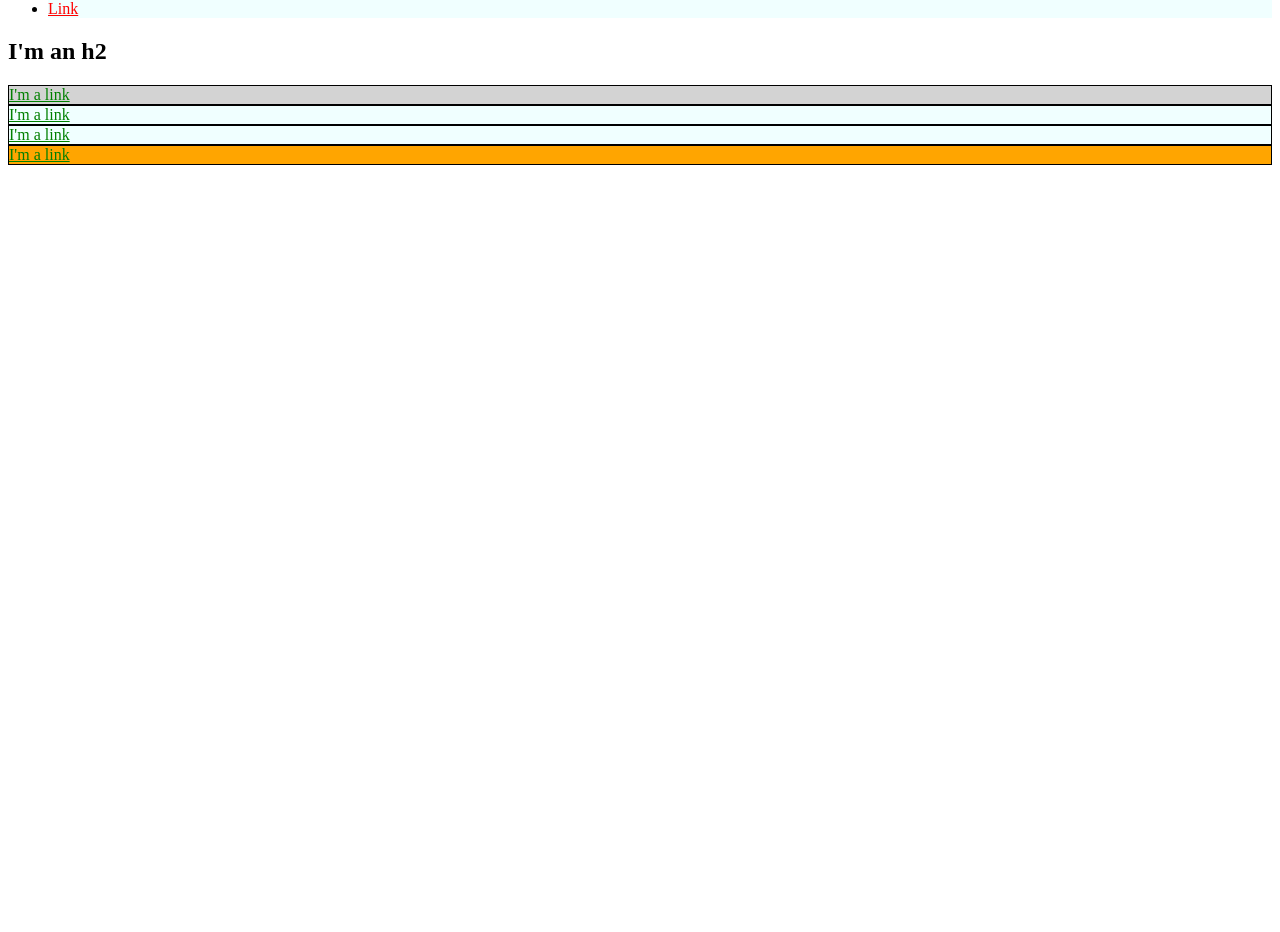
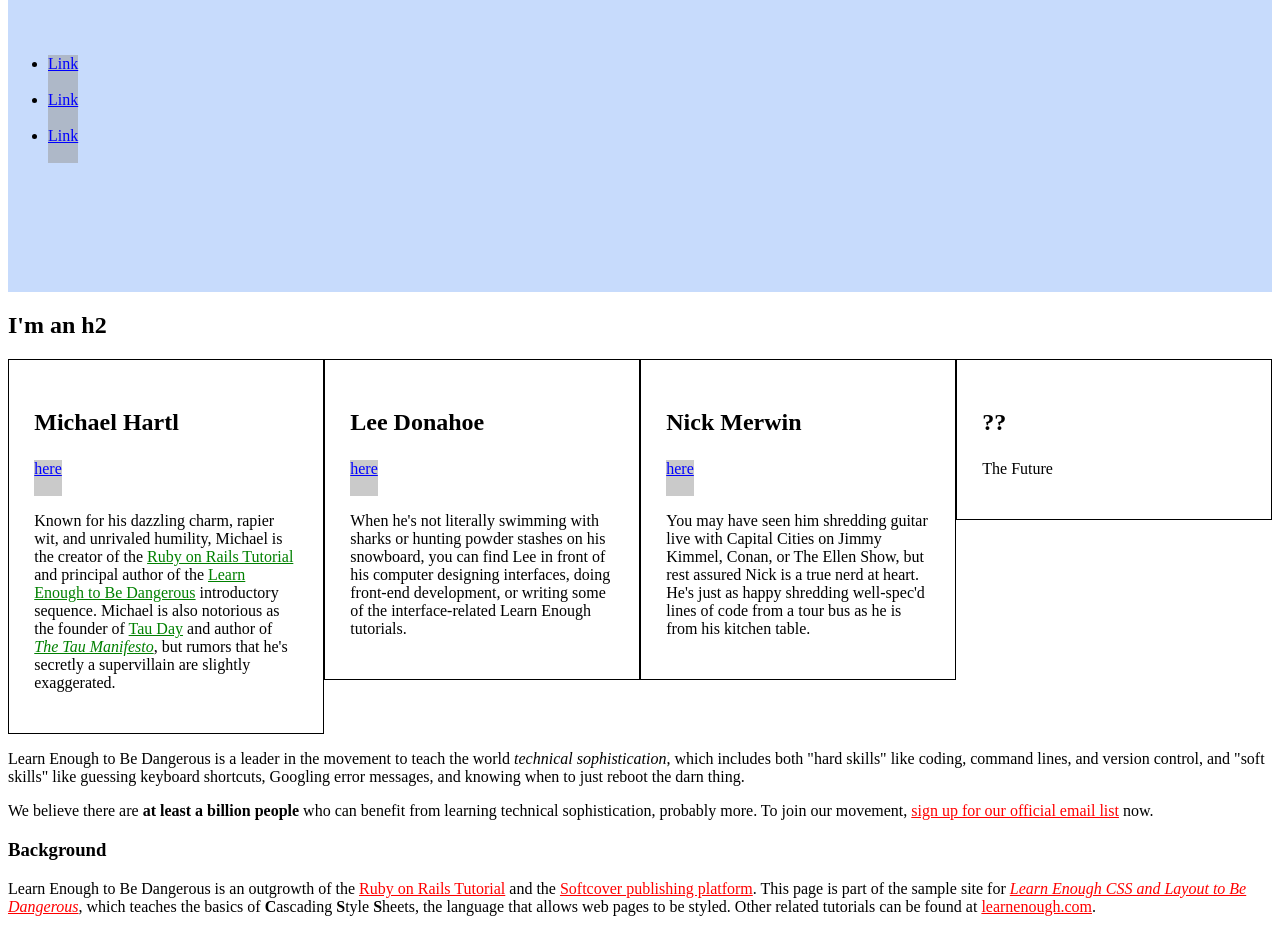
Before and after one commit to zaschiff/LearnEnoughCSSandLayoutToBeDangerous, a plain HTML site: page index.html in a window 1280 px wide. Shown: the part 116-1048 px from the top of the page. Before the commit the page ends 800 px from the top, so only its background shows below. Drawn offline with Linux system fonts and the light colour scheme.

Commit message:
Uploading in case of working on linux machine

```diff
--- a/index.html
+++ b/index.html
@@ -6,65 +6,165 @@
     <meta name="viewport" content="width=device-width, initial-scale=1.0">
     <title>Test Page: Don't Panic</title>
     <style>
-        a {
-            color:red;
+        h1 {
+          font-size: 7vw;
+          margin-top: 0;
         }
 
-        #exec-bio {
-            background-color: lightgray;
-        }
-
-        #end-box {
-            background-color: orange;
+        a {
+            color:#f00;
         }
 
         .bio-box {
             border: 1px solid black;
-            background-color: azure;
+            box-sizing: border-box;
+            width: 50%;
+            float: left;
+            font-size: 1rem;
+            padding: 2%;
+            width: 25%;
         }
 
-        .bio-box a {
+        .bio-box h3 {
+          font-size: 1.5em;
+        }
+
+        .bio-copy {
+          font-size: 1em;
+        }
+
+        .bio-copy a {
             color:green;
         }
 
-        .list-item {
-            background-color: azure;
+        .bio-wrapper {
+          font-size: 24px;
+        }
+
+        .bio-wrapper:after {
+          visibility: hidden;
+          display: block;
+          font-size: 0;
+          content: " ";
+          clear: both;
+          height: 0;
+        }
+
+        .social-link {
+          color: blue;
+          background: rgba(150, 150, 150, .5);
+          display: inline-block;
+          height: 36px;
+        }
+
+        .full-hero {
+          background-color: #c7dbfc;
+          height: 50vh;
         }
     </style>
 </head>
 <body>
+  <div class="full-hero hero-home">
     <h1>I'm an h1</h1>
-
     <ul>
-      <li class="list-item">
-        <a href="https://example.com/">Link</a>
+      <li>
+        <a href="https://example.com/" class="social-link">Link</a>
       </li>
-
-      <li class="list-item">
-        <a href="https://example.com/">Link</a>
+      <li>
+        <a href="https://example.com/" class="social-link">Link</a>
       </li>
-
-      <li class="list-item">
-        <a href="https://example.com/">Link</a>
+      <li>
+        <a href="https://example.com/" class="social-link">Link</a>
       </li>
     </ul>
+  </div>
 
     <h2>I'm an h2</h2>
 
-    <div id="exec-bio" class="bio-box">
-      <a href="https://example.com/">I'm a link</a>
+    <div class="bio-wrapper">
+      <div class="bio-box">
+        <h3>Michael Hartl</h3>
+        <a href="https://twitter.com/mhartl" class="social-link">here</a>
+        <div class="bio-copy">
+          <p>
+            Known for his dazzling charm, rapier wit, and unrivaled humility,
+            Michael is the creator of the
+            <a href="https://www.railstutorial.org/">Ruby on Rails
+            Tutorial</a> and principal author of the
+            <a href="https://learnenough.com/">
+            Learn Enough to Be Dangerous</a> introductory sequence. Michael
+            is also notorious as the founder of
+            <a href="http://tauday.com/">Tau Day</a> and author of
+            <a href="http://tauday.com/tau-manifesto"><em>The Tau
+            Manifesto</em></a>, but rumors that he's secretly a supervillain
+            are slightly exaggerated.
+          </p>
+        </div>
+      </div>
+
+      <div class="bio-box">
+        <h3>Lee Donahoe</h3>
+        <a href="https://twitter.com/leedonahoe" class="social-link">here</a>
+        <div class="bio-copy">
+          <p>
+            When he's not literally swimming with sharks or hunting powder stashes on
+            his snowboard, you can find Lee in front of his computer designing
+            interfaces, doing front-end development, or writing some of the
+            interface-related Learn Enough tutorials.
+          </p>
+        </div>
+      </div>
+
+      <div class="bio-box">
+        <h3>Nick Merwin</h3>
+        <a href="https://twitter.com/nickmerwin" class="social-link">here</a>
+        <div class="bio-copy">
+          <p>
+            You may have seen him shredding guitar live with Capital Cities on Jimmy
+            Kimmel, Conan, or The Ellen Show, but rest assured Nick is a true nerd at
+            heart. He's just as happy shredding well-spec'd lines of code from a tour
+            bus as he is from his kitchen table.
+          </p>
+        </div>
+      </div>
+
+      <div class="bio-box">
+        <h3>??</h3>
+        <p>
+          The Future
+        </p>
+      </div>
     </div>
 
-    <div class="bio-box">
-      <a href="https://example.com/">I'm a link</a>
-    </div>
+    <p>
+      Learn Enough to Be Dangerous is a leader in the movement to teach the
+      world <em>technical sophistication</em>, which includes both "hard
+      skills" like coding, command lines, and version control, and "soft
+      skills" like guessing keyboard shortcuts, Googling error messages, and
+      knowing when to just reboot the darn thing.
+    </p>
 
-    <div class="bio-box">
-      <a href="https://example.com/">I'm a link</a>
-    </div>
+    <p>
+      We believe there are <strong>at least a billion people</strong> who can
+      benefit from learning technical sophistication, probably more. To join
+      our movement,
+      <a href="https://learnenough.com/#email_list">sign up for our official
+      email list</a> now.
+    </p>
 
-    <div id="end-box" class="bio-box">
-      <a href="https://example.com/">I'm a link</a>
-    </div>
+    <h3>Background</h3>
+
+    <p>
+      Learn Enough to Be Dangerous is an outgrowth of the
+      <a href="https://www.railstutorial.org/">Ruby on Rails Tutorial</a> and the
+      <a href="https://www.softcover.io/">Softcover publishing platform</a>.
+      This page is part of the sample site for
+      <a href="https://learnenough.com/css-tutorial"><em>Learn Enough CSS and
+      Layout to Be Dangerous</em></a>, which teaches the basics of
+      <strong>C</strong>ascading <strong>S</strong>tyle
+      <strong>S</strong>heets, the language that allows web pages to be styled.
+      Other related tutorials can be found at
+      <a href="https://learnenough.com/">learnenough.com</a>.
+    </p>
 </body>
 </html>
```
